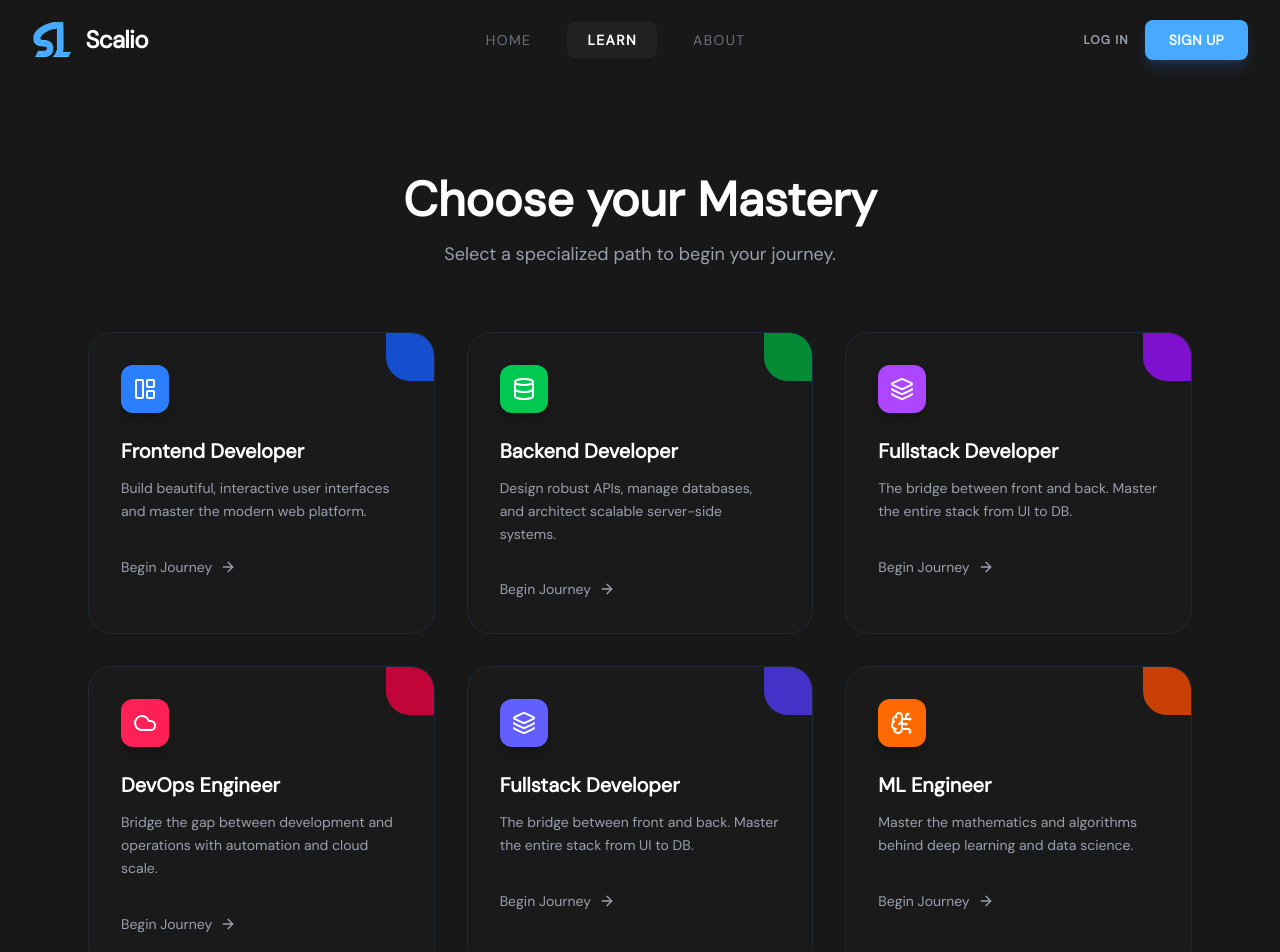
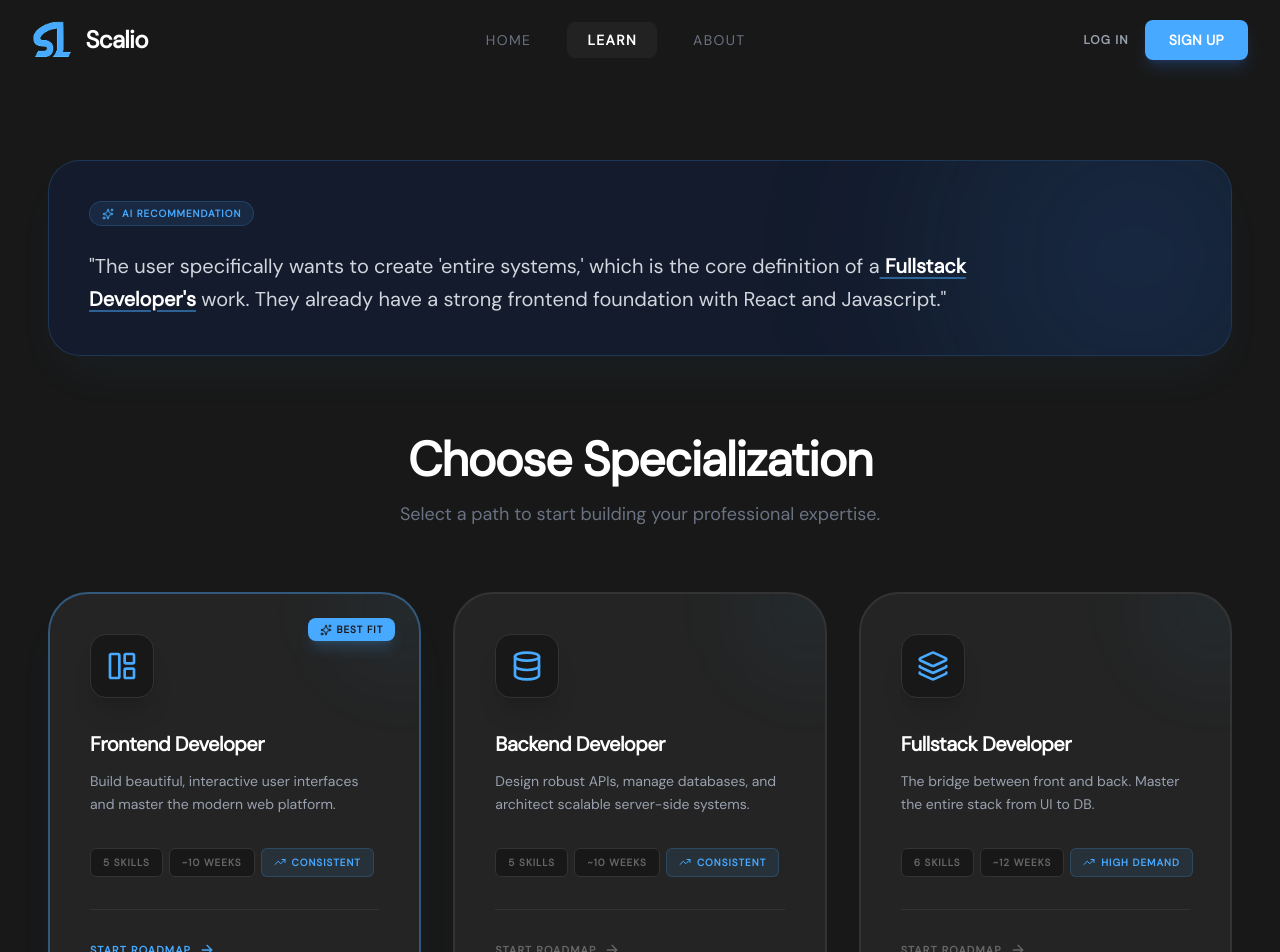
Before and after one commit to blckzr/Scalio, a React (Vite) app in the folder client/: page /learn in a window 1280 px wide. Shown: the top 952 px of the page. Built offline with nearby package versions, Linux system fonts and the light colour scheme.

Commit message:
[style] updated the learn page

```diff
--- a/client/src/components/layout/NavBar.tsx
+++ b/client/src/components/layout/NavBar.tsx
@@ -55,15 +55,11 @@ const Navbar = () => {
       : "text-gray-500 hover:text-white px-5 py-2 font-eblack text-sm tracking-widest uppercase transition-colors";
 
   return (
-    <nav className="bg-transparent px-8 py-5 sticky top-0 z-50">
+    <nav className="bg-background px-8 py-5 sticky top-0 z-50">
       <div className="max-w-7xl mx-auto flex justify-between items-center">
         {/* --- LEFT: LOGO --- */}
         <Link to="/" className="flex items-center gap-3 group">
-          <img
-            src={logo}
-            alt="Logo"
-            className="h-10 w-auto object-contain transition-transform group-hover:scale-105"
-          />
+          <img src={logo} alt="Logo" className="h-10 w-auto object-contain" />
           <span className="text-2xl font-bold text-white tracking-tight">
             Scalio
           </span>
--- /dev/null
+++ b/client/src/components/ui/CareerCard.tsx
@@ -0,0 +1,93 @@
+import { Link } from "react-router-dom";
+import { ArrowRight, TrendingUp, Sparkles, CheckCircle } from "lucide-react";
+
+export interface CareerPath {
+  id: string;
+  title: string;
+  description: string;
+  icon: React.ReactNode;
+  tags: {
+    skills: number;
+    duration: string;
+    demand: "Consistent" | "High Demand" | "Stable Growth";
+  };
+  isBestFit?: boolean;
+  isActive?: boolean; // Added to support the 'active' check circle
+}
+
+interface CareerCardProps {
+  data: CareerPath;
+}
+
+const CareerCard = ({ data }: CareerCardProps) => {
+  const { title, description, icon, tags, isBestFit, isActive } = data;
+
+  return (
+    <Link
+      to={`/learn/${title.toLowerCase().replace(/\s+/g, "-")}`}
+      className={`group relative bg-[#242424] p-10 rounded-[2.5rem] hover:bg-[#2a2a2a] transition-all duration-500 flex flex-col text-left overflow-hidden border-2 h-full
+        ${
+          isBestFit
+            ? "border-primary/40 shadow-2xl shadow-primary/5"
+            : "border-[#333] hover:border-primary/30"
+        }`}
+    >
+      {/* Best Fit Badge */}
+      {isBestFit && (
+        <div className="absolute top-6 right-6 bg-primary text-background px-3 py-1 rounded-lg text-[10px] font-black uppercase tracking-widest flex items-center gap-1 z-10 shadow-lg shadow-primary/20">
+          <Sparkles className="w-3 h-3" /> Best Fit
+        </div>
+      )}
+
+      {/* Background Glow Effect */}
+      <div className="absolute top-0 right-0 w-32 h-32 -mr-12 -mt-12 bg-primary/5 rounded-full blur-2xl group-hover:bg-primary/10 transition-all" />
+
+      {/* Icon Container */}
+      <div className="mb-8 w-16 h-16 rounded-2xl bg-background border border-[#333] flex items-center justify-center text-primary group-hover:scale-110 group-hover:border-primary/30 transition-all shadow-xl z-10 relative">
+        {icon}
+      </div>
+
+      {/* Title Section */}
+      <div className="flex items-center gap-2 mb-3 relative z-10">
+        <h3 className="text-xl font-bold text-white tracking-tight">{title}</h3>
+        {isActive && <CheckCircle className="w-4 h-4 text-emerald-500" />}
+      </div>
+
+      {/* Description */}
+      <p className="text-gray-400 text-sm mb-8 grow leading-relaxed font-medium relative z-10">
+        {description}
+      </p>
+
+      {/* Tags Section */}
+      <div className="flex flex-nowrap gap-1.5 mb-8 relative z-10 mt-auto">
+        {/* Skills Tag */}
+        <span className="whitespace-nowrap px-3 py-1.5 bg-[#181818] border border-[#333] text-[10px] font-black uppercase tracking-widest text-[#666] rounded-md flex items-center gap-1.5">
+          {tags.skills} Skills
+        </span>
+
+        {/* Duration Tag */}
+        <span className="whitespace-nowrap px-3 py-1.5 bg-[#181818] border border-[#333] text-[10px] font-black uppercase tracking-widest text-[#666] rounded-md">
+          {tags.duration}
+        </span>
+
+        {/* Demand Tag */}
+        <span className="whitespace-nowrap px-3 py-1.5 bg-[#47a9ff]/10 text-[#47a9ff] text-[10px] font-black uppercase tracking-widest rounded-md flex items-center gap-1.5 border border-[#47a9ff]/20">
+          <TrendingUp className="w-3 h-3" /> {tags.demand}
+        </span>
+      </div>
+
+      {/* Footer / CTA */}
+      <div className="flex items-center justify-between pt-8 border-t border-[#333] relative z-10 w-full">
+        <div
+          className={`text-[11px] font-black uppercase tracking-widest transition-colors flex items-center gap-2
+          ${isBestFit ? "text-primary" : "text-[#666] group-hover:text-white"}`}
+        >
+          {isActive ? "Continue Path" : "Start Roadmap"}
+          <ArrowRight className="w-4 h-4 group-hover:translate-x-2 transition-transform" />
+        </div>
+      </div>
+    </Link>
+  );
+};
+
+export default CareerCard;
--- a/client/src/pages/LearnPage.tsx
+++ b/client/src/pages/LearnPage.tsx
@@ -1,85 +1,113 @@
-import { LayoutPanelLeft, Database, Layers, Cloud, BrainCircuit, ArrowRight } from "lucide-react";
-import { Link } from "react-router-dom";
+import {
+  LayoutPanelLeft,
+  Database,
+  Layers,
+  Infinity,
+  Bot,
+  BrainCircuit,
+  Sparkles,
+} from "lucide-react";
+import CareerCard, { type CareerPath } from "../components/ui/CareerCard";
 
-const LearnPage = () => {
-  const paths = [
+const mockPaths: CareerPath[] = [
   {
+    id: "1",
     title: "Frontend Developer",
-      desc: "Build beautiful, interactive user interfaces and master the modern web platform.",
-      icon: <LayoutPanelLeft className="text-white" size={24} />,
-      color: "bg-blue-500",
-      cornerColor: "bg-blue-600",
+    description:
+      "Build beautiful, interactive user interfaces and master the modern web platform.",
+    icon: <LayoutPanelLeft size={32} />, // Increased icon size slightly for the larger container
+    tags: { skills: 5, duration: "~10 Weeks", demand: "Consistent" },
+    isBestFit: true,
   },
   {
+    id: "2",
     title: "Backend Developer",
-      desc: "Design robust APIs, manage databases, and architect scalable server-side systems.",
-      icon: <Database className="text-white" size={24} />,
-      color: "bg-green-500",
-      cornerColor: "bg-green-600",
+    description:
+      "Design robust APIs, manage databases, and architect scalable server-side systems.",
+    icon: <Database size={32} />,
+    tags: { skills: 5, duration: "~10 Weeks", demand: "Consistent" },
   },
   {
+    id: "3",
     title: "Fullstack Developer",
-      desc: "The bridge between front and back. Master the entire stack from UI to DB.",
-      icon: <Layers className="text-white" size={24} />,
-      color: "bg-purple-500",
-      cornerColor: "bg-purple-600",
+    description:
+      "The bridge between front and back. Master the entire stack from UI to DB.",
+    icon: <Layers size={32} />,
+    tags: { skills: 6, duration: "~12 Weeks", demand: "High Demand" },
   },
   {
+    id: "4",
     title: "DevOps Engineer",
-      desc: "Bridge the gap between development and operations with automation and cloud scale.",
-      icon: <Cloud className="text-white" size={24} />,
-      color: "bg-rose-500",
-      cornerColor: "bg-rose-600",
+    description:
+      "Bridge the gap between development and operations with automation and cloud scale.",
+    icon: <Infinity size={32} />,
+    tags: { skills: 4, duration: "~8 Weeks", demand: "Stable Growth" },
   },
   {
-      title: "Fullstack Developer",
-      desc: "The bridge between front and back. Master the entire stack from UI to DB.",
-      icon: <Layers className="text-white" size={24} />,
-      color: "bg-indigo-500",
-      cornerColor: "bg-indigo-600",
+    id: "5",
+    title: "AI Engineer",
+    description:
+      "Build intelligent systems using LLMs, neural networks and modern AI frameworks.",
+    icon: <Bot size={32} />,
+    tags: { skills: 7, duration: "~14 Weeks", demand: "High Demand" },
   },
   {
+    id: "6",
     title: "ML Engineer",
-      desc: "Master the mathematics and algorithms behind deep learning and data science.",
-      icon: <BrainCircuit className="text-white" size={24} />,
-      color: "bg-orange-500",
-      cornerColor: "bg-orange-600",
+    description:
+      "Master the mathematics and algorithms behind deep learning and data science.",
+    icon: <BrainCircuit size={32} />,
+    tags: { skills: 8, duration: "~16 Weeks", demand: "High Demand" },
   },
 ];
 
+const LearnPage = () => {
   return (
-    <div className="max-w-6xl mx-auto px-6 pt-16 text-center pb-24">
-      <h1 className="text-4xl md:text-5xl font-bold mb-4 text-white">Choose your Mastery</h1>
-      <p className="text-gray-400 text-lg mb-16">Select a specialized path to begin your journey.</p>
+    <div className="min-h-screen text-white pb-24 font-sans">
+      <div className="max-w-7xl mx-auto px-6 pt-12 mb-16">
+        {/* AI Recommendation Banner */}
+        <div className="bg-[#131b2c] border border-primary/20 rounded-4xl p-10 mb-20 relative overflow-hidden shadow-2xl shadow-primary/5">
+          {/* Background Glow */}
+          <div className="absolute -top-24 -right-24 w-96 h-96 bg-primary/10 rounded-full blur-[100px]"></div>
 
-      <div className="grid grid-cols-1 md:grid-cols-2 lg:grid-cols-3 gap-8">
-        {paths.map((path, index) => (
-          <Link
-            key={index}
-            to={`/learn/${path.title.toLowerCase().replace(/\s+/g, "-")}`}
-            className="relative bg-[#1a1a1a] p-8 rounded-3xl border border-gray-800 text-left hover:border-gray-500 hover:bg-[#222] transition-all group overflow-hidden block"
-          >
-            {/* Decorative Corner Accent */}
-            <div className={`absolute top-0 right-0 w-12 h-12 rounded-bl-3xl ${path.cornerColor} opacity-80 group-hover:opacity-100 transition-opacity`} />
-
-            {/* Icon Box */}
-            <div className={`w-12 h-12 rounded-xl ${path.color} flex items-center justify-center mb-6 shadow-lg shadow-black/20 group-hover:scale-110 transition-transform`}>
-              {path.icon}
+          <div className="relative z-10">
+            <div className="flex items-center gap-2 mb-6">
+              <span className="text-[10px] font-black text-primary uppercase tracking-widest bg-primary/10 px-3 py-1 rounded-full border border-primary/20 flex items-center gap-2">
+                <Sparkles size={12} /> AI Recommendation
+              </span>
             </div>
 
-            <h3 className="text-xl font-bold mb-3 text-white group-hover:text-blue-400 transition-colors">
-              {path.title}
-            </h3>
+            <div className="flex justify-between items-start gap-8">
+              <p className="text-gray-300 text-lg md:text-xl font-medium leading-relaxed max-w-4xl">
+                "The user specifically wants to create 'entire systems,' which
+                is the core definition of a
+                <span className="text-white font-bold decoration-primary/50 underline underline-offset-4 decoration-2">
+                  {" "}
+                  Fullstack Developer's
+                </span>{" "}
+                work. They already have a strong frontend foundation with React
+                and Javascript."
+              </p>
+            </div>
+          </div>
+        </div>
 
-            <p className="text-gray-400 text-sm leading-relaxed mb-8">
-              {path.desc}
+        {/* Title Section */}
+        <div className="text-center mb-16 space-y-4">
+          <h1 className="text-4xl md:text-5xl font-black text-white tracking-tight">
+            Choose Specialization
+          </h1>
+          <p className="text-gray-500 text-lg font-medium">
+            Select a path to start building your professional expertise.
           </p>
+        </div>
 
-            <div className="inline-flex items-center gap-2 text-gray-400 text-sm font-medium group-hover:text-white transition-colors">
-              Begin Journey <ArrowRight size={16} className="group-hover:translate-x-1 transition-transform" />
+        {/* Cards Grid - Adjusted gap for the larger cards */}
+        <div className="grid grid-cols-1 md:grid-cols-2 lg:grid-cols-3 gap-8">
+          {mockPaths.map((path) => (
+            <CareerCard key={path.id} data={path} />
+          ))}
         </div>
-          </Link>
-        ))}
       </div>
     </div>
   );
```
Lines whose indentation alone changed are shown as unchanged.
